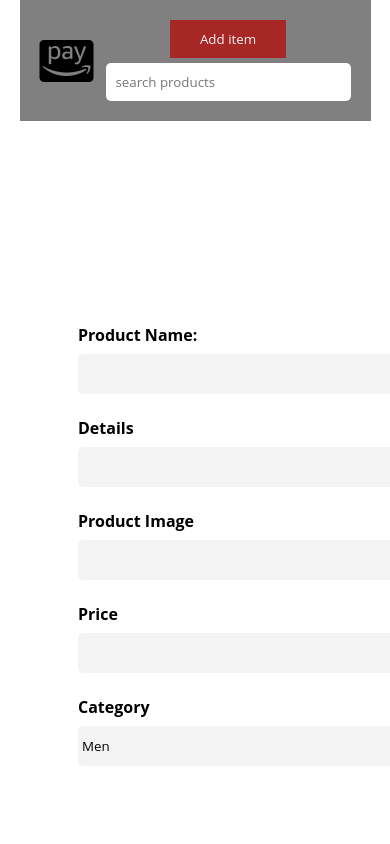
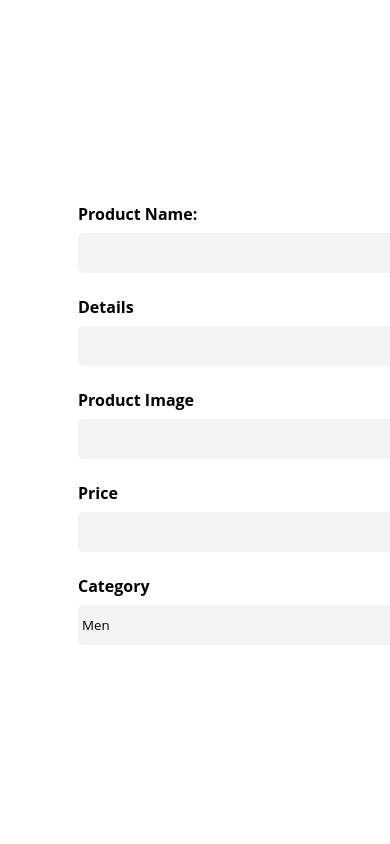
Before and after one commit to GSG-G11/amazona-team5, a website: page pages/seller.html in a window 390 px wide. Shown: the top 844 px of the page. Drawn offline with Linux system fonts and the light colour scheme.

Commit message:
removed header section

```diff
--- a/pages/seller.html
+++ b/pages/seller.html
@@ -1,53 +1,58 @@
 <!DOCTYPE html>
 <html lang="en">
-
   <head>
     <meta charset="UTF-8" />
     <meta http-equiv="X-UA-Compatible" content="IE=edge" />
     <meta name="viewport" content="width=device-width, initial-scale=1.0" />
     <link rel="stylesheet" href="../styles/style.css" />
     <!-- ----------------------fontawesome ----------------------------- -->
-    <link rel="stylesheet" href="https://pro.fontawesome.com/releases/v5.10.0/css/all.css"
-        integrity="sha384-AYmEC3Yw5cVb3ZcuHtOA93w35dYTsvhLPVnYs9eStHfGJvOvKxVfELGroGkvsg+p" crossorigin="anonymous" />
+    <link
+      rel="stylesheet"
+      href="https://pro.fontawesome.com/releases/v5.10.0/css/all.css"
+      integrity="sha384-AYmEC3Yw5cVb3ZcuHtOA93w35dYTsvhLPVnYs9eStHfGJvOvKxVfELGroGkvsg+p"
+      crossorigin="anonymous"
+    />
     <title>Document</title>
   </head>
 
   <body>
-    <!-- start Header -->
-    <header>
-        <div class="header-content">
-            <div class="left">
-                <a href="../index.html" style='color:black;'>
-                    <i class="fab fa-cc-amazon-pay fa-3x" id="logo"></i>
-                </a>
-            </div>
-            <div class="right">
-                <div class="search-bar">
-                    <input type="text" placeholder="search products" />
-                </div>
-                <button class="add-item-btn">Add item</button>
-            </div>
-        </div>
-        </div>
-    </header>
-    <!-- end Header -->
     <div class="add-product-container">
       <section class="add-product-form">
         <div class="form-item">
           <label class="form-label" for="product-name">Product Name:</label>
-                <input class="input" type="text" id="product-name" name="product-name" />
+          <input
+            class="input"
+            type="text"
+            id="product-name"
+            name="product-name"
+          />
         </div>
         <div class="form-item">
           <label class="form-label" for="product-details"> Details</label>
-                <input class="input" type="text" id="product-details" name="product-details" />
+          <input
+            class="input"
+            type="text"
+            id="product-details"
+            name="product-details"
+          />
         </div>
         <div class="form-item">
           <label class="form-label" for="product-image"> Product Image</label>
-                <input class="input" type="url" id="product-image" name="product-image" />
+          <input
+            class="input"
+            type="url"
+            id="product-image"
+            name="product-image"
+          />
         </div>
         <div class="form-item">
           <label class="form-label" for="product-price"> Price</label>
-                <input class="input" type="number" id="product-price" name="product-price" />
+          <input
+            class="input"
+            type="number"
+            id="product-price"
+            name="product-price"
+          />
         </div>
         <div class="form-item-submit">
           <div class="form-item">
@@ -60,7 +65,11 @@
             </select>
           </div>
           <div>
-                    <input class="form-submit-button" type="submit" value="Add to my cart">
+            <input
+              class="form-submit-button"
+              type="submit"
+              value="Add to my cart"
+            />
           </div>
         </div>
       </section>
@@ -114,5 +123,4 @@
     </div>
     <!-- end products table -->
   </body>
-
 </html>
--- a/styles/style.css
+++ b/styles/style.css
@@ -8,94 +8,6 @@
   --main_color: white;
   --secondary_color: gray;
 }
-
-/* start Header */
-header {
-  display: grid;
-  place-items: center;
-}
-
-header .header-content {
-  width: 90%;
-  display: flex;
-  justify-content: space-between;
-  align-items: center;
-  background-color: var(--secondary_color);
-  padding: 20px 0;
-}
-
-header .left {
-  display: flex;
-}
-
-header .left #logo {
-  margin-left: 20px;
-}
-
-header .left .seller-btn {
-  text-align: center;
-  padding: 10px 20px;
-  text-decoration: none;
-  font-size: 20px;
-  border-radius: 5px;
-  background: #a72626;
-  color: #f3f3f3;
-  margin-inline: 20px;
-}
-
-header .right {
-  text-align: end;
-  display: flex;
-  justify-content: space-evenly;
-  align-items: center;
-}
-
-header .right .search-bar {
-  margin-right: 20px;
-  margin-top: 5px;
-}
-
-header .right .search-bar input {
-  width: 350px;
-  padding: 10px;
-  border: none;
-  outline: none;
-  border-radius: 5px;
-  margin-right: 50px;
-}
-header .right .cart-icon {
-  margin-right: 40px;
-  color: #a72626;
-}
-header .right .add-item-btn {
-  padding: 10px 30px;
-  background: #a72626;
-  color: #f3f3f3;
-  border: none;
-  cursor: pointer;
-  margin-right: 20px;
-}
-
-header .home-page-button {
-  padding: 10px 30px;
-  background: #a72626;
-  color: #f2f2f2;
-  border: none;
-  margin-right: 20px;
-  cursor: pointer;
-  text-align: end;
-}
-
-@media (max-width: 768px) {
-  header .right {
-    flex-direction: column-reverse;
-  }
-
-  header .right .search-bar input {
-    width: 100%;
-  }
-}
-/* end Header */
 
 .footer {
   width: 100%;
```
Also changed, not shown: index.html (+22 -31 lines), pages/cart.html (+12 -19 lines). Lines whose indentation alone changed are shown as unchanged.
